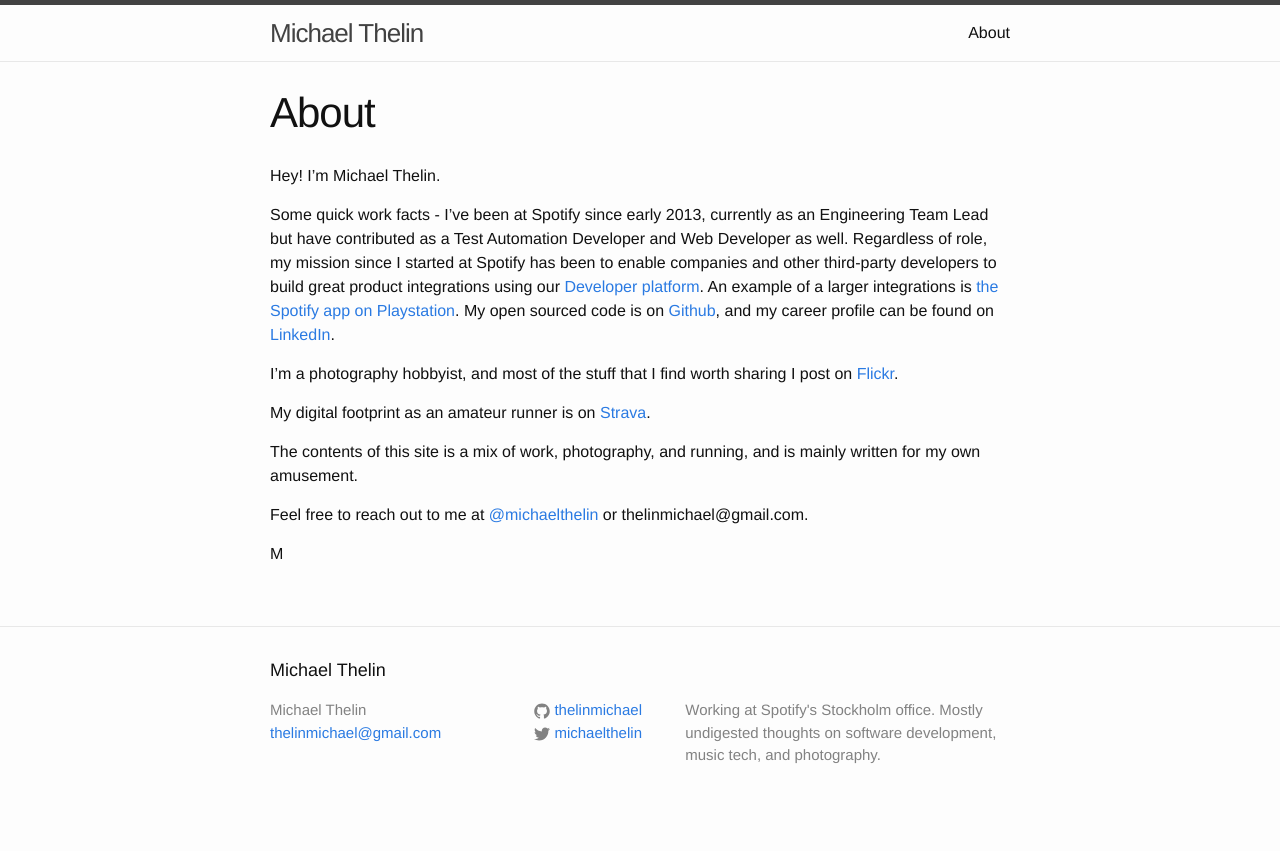
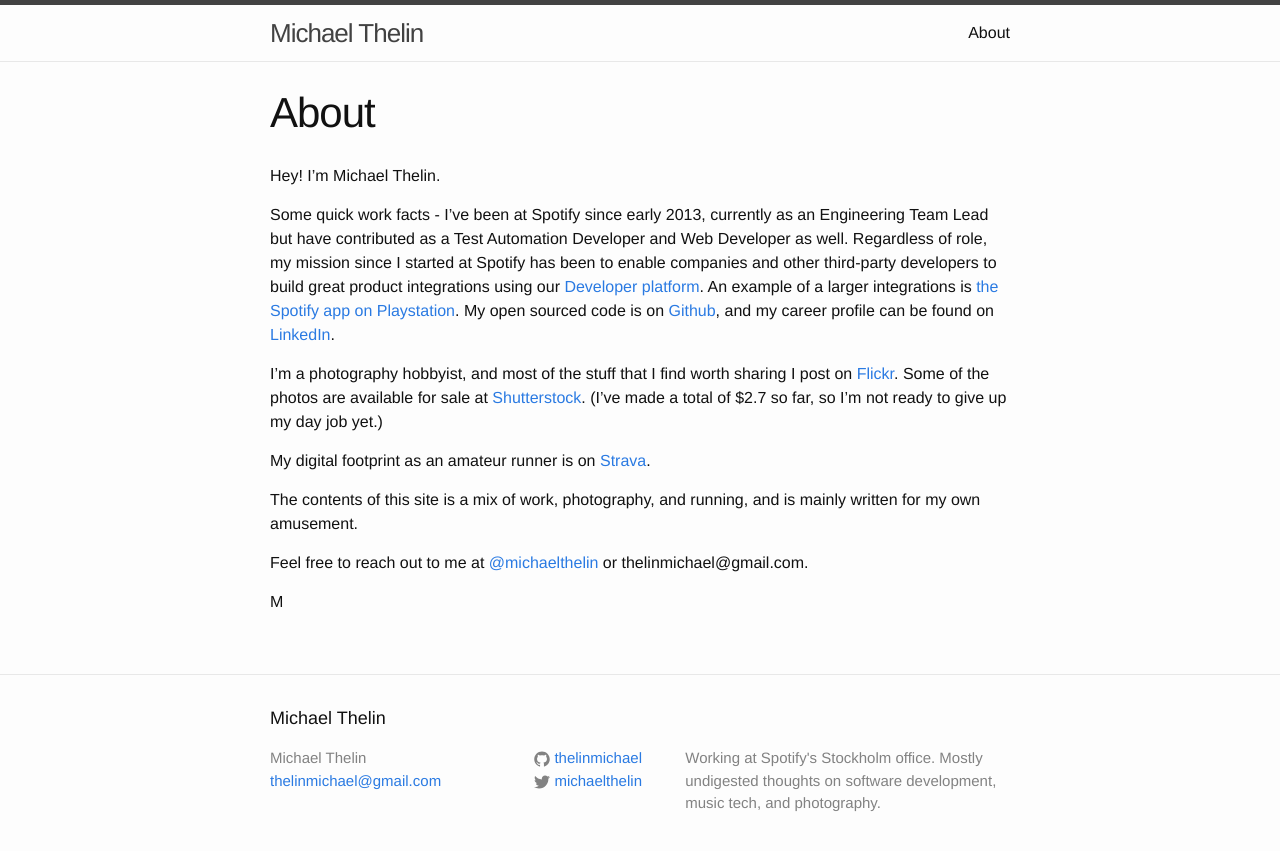
Before and after one commit to thelinmichael/thelinmichael.github.io, a Jekyll site: the page built from about.md, in a window 1280 px wide. Shown: the top 851 px of the page. Built offline with Jekyll 4.4.1, drawn with Linux system fonts in a browser that asks for light colours.

Commit message:
Add link to Shutterstuck

```diff
--- a/about.md
+++ b/about.md
@@ -8,7 +8,7 @@ Hey! I'm Michael Thelin.
 
 Some quick work facts - I've been at Spotify since early 2013, currently as an Engineering Team Lead but have contributed as a Test Automation Developer and Web Developer as well. Regardless of role, my mission since I started at Spotify has been to enable companies and other third-party developers to build great product integrations using our [Developer platform](https://developer.spotify.com). An example of a larger integrations is [the Spotify app on Playstation](http://www.theverge.com/2015/3/30/8303279/spotify-sony-ps4-ps3-launch). My open sourced code is on [Github](https://github.com/thelinmichael), and my career profile can be found on [LinkedIn](https://se.linkedin.com/in/michaelthelin).
 
-I'm a photography hobbyist, and most of the stuff that I find worth sharing I post on [Flickr](https://www.flickr.com/photos/96687157@N03/).
+I'm a photography hobbyist, and most of the stuff that I find worth sharing I post on [Flickr](https://www.flickr.com/photos/96687157@N03/). Some of the photos are available for sale at [Shutterstock](https://www.shutterstock.com/g/michaelthelin). (I've made a total of $2.7 so far, so I'm not ready to give up my day job yet.)
 
 My digital footprint as an amateur runner is on [Strava](https://www.strava.com/athletes/9436776).
 
```
